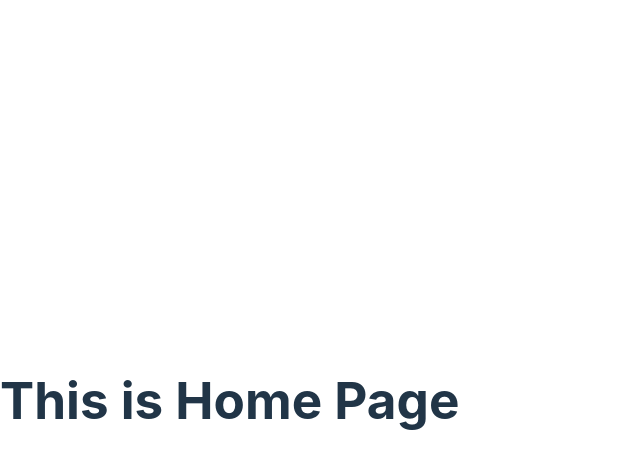
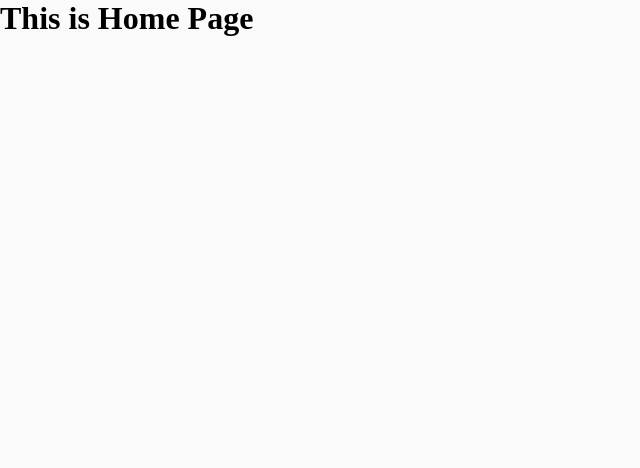
Before and after one commit to Afranioalves/coffee-delavery, a React (Vite) app: page / in a window 1280 px wide. Shown: the top 468 px of the page, without its empty margins (0-640 px from the left). Built offline with nearby package versions, Linux system fonts and the light colour scheme.

Commit message:
estilo index resetado

```diff
--- a/src/index.css
+++ b/src/index.css
@@ -1,59 +1,25 @@
+*{
+  padding:0;
+  margin:0;
+  box-sizing: border-box;
+}
 :root {
-  font-family: Inter, system-ui, Avenir, Helvetica, Arial, sans-serif;
-  line-height: 1.5;
-  font-weight: 400;
+  --base-background:#fafafa;
 
-  color-scheme: light dark;
-  color: rgba(255, 255, 255, 0.87);
-  background-color: #242424;
-
-  font-synthesis: none;
-  text-rendering: optimizeLegibility;
-  -webkit-font-smoothing: antialiased;
-  -moz-osx-font-smoothing: grayscale;
-  -webkit-text-size-adjust: 100%;
 }
 
-a {
-  font-weight: 500;
-  color: #646cff;
-  text-decoration: inherit;
-}
-a:hover {
-  color: #535bf2;
+html,
+body{
+  height: 100%;
 }
 
 body {
-  margin: 0;
-  display: flex;
-  place-items: center;
-  min-width: 320px;
-  min-height: 100vh;
+  background: var(--base-background);
 }
 
-h1 {
-  font-size: 3.2em;
-  line-height: 1.1;
-}
 
-button {
-  border-radius: 8px;
-  border: 1px solid transparent;
-  padding: 0.6em 1.2em;
-  font-size: 1em;
-  font-weight: 500;
-  font-family: inherit;
-  background-color: #1a1a1a;
-  cursor: pointer;
-  transition: border-color 0.25s;
-}
-button:hover {
-  border-color: #646cff;
-}
-button:focus,
-button:focus-visible {
-  outline: 4px auto -webkit-focus-ring-color;
-}
+
+/*
 
 @media (prefers-color-scheme: light) {
   :root {
@@ -66,4 +32,4 @@
   button {
     background-color: #f9f9f9;
   }
-}
+}*/
```
